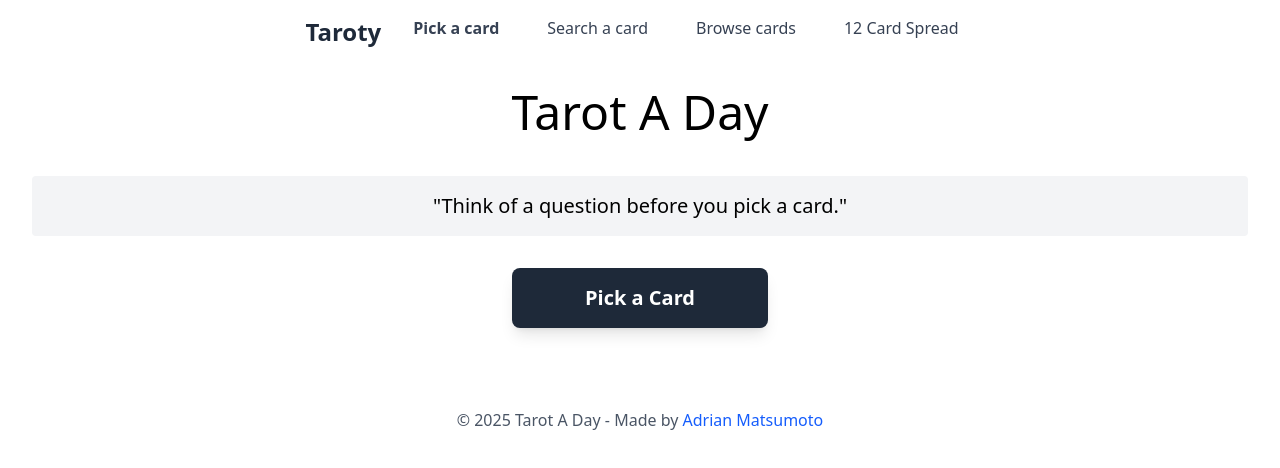
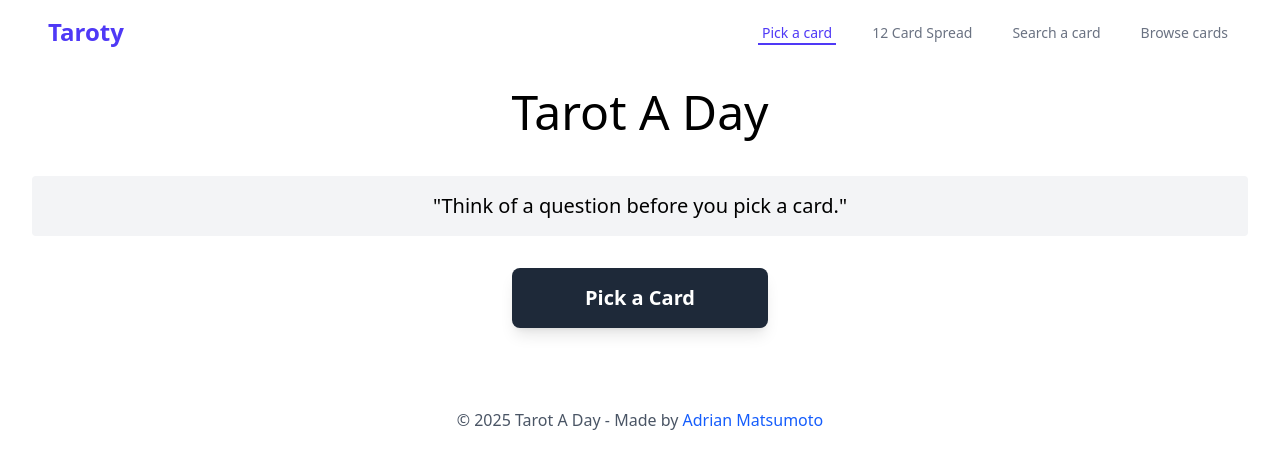
Before and after one commit to adrianlimws/taroty2, a Vue app: page / in a window 1280 px wide. Shown: the top 468 px of the page. Built offline with nearby package versions, Linux system fonts and the light colour scheme.

Commit message:
able to display 12 cards

```diff
--- a/src/App.vue
+++ b/src/App.vue
@@ -1,6 +1,6 @@
 <template>
   <div class="min-h-screen bg-white">
-    <div class="container mx-auto px-4">
+    <div class="px-4">
       <NavBar />
       <h1 class="text-5xl text-center my-6 font-crimson">Tarot A Day</h1>
       <router-view v-slot="{ Component }">
--- a/src/components/Navbar.vue
+++ b/src/components/Navbar.vue
@@ -1,22 +1,69 @@
 <template>
-  <nav class="py-4">
-    <ul class="flex justify-center space-x-4">
-      <li class="text-2xl font-bold text-gray-800">Taroty</li>
-      <li v-for="item in navItems" :key="item.path">
-        <router-link :to="item.path" class="px-4 py-2 text-gray-700 hover:text-gray-900"
-          :class="{ 'font-bold': $route.path === item.path }">
+  <header class="bg-white">
+    <nav class="max-w-7xl mx-auto px-4 sm:px-6 lg:px-8">
+      <div class="flex justify-between h-16 items-center">
+        <!-- Logo/Brand -->
+        <div class="flex-shrink-0 flex items-center">
+          <router-link to="/" class="text-2xl font-bold text-indigo-600">
+            Taroty
+          </router-link>
+        </div>
+
+        <!-- Desktop Navigation -->
+        <div class="hidden sm:flex sm:space-x-8">
+          <router-link v-for="item in navItems" :key="item.path" :to="item.path"
+            class="inline-flex items-center px-1 pt-1 text-sm font-medium transition-colors duration-200" :class="[
+              $route.path === item.path
+                ? 'text-indigo-600 border-b-2 border-indigo-600'
+                : 'text-gray-500 hover:text-gray-900 border-b-2 border-transparent hover:border-gray-300'
+            ]">
+            {{ item.name }}
+          </router-link>
+        </div>
+
+        <!-- Mobile menu button -->
+        <div class="flex items-center sm:hidden">
+          <button @click="isOpen = !isOpen"
+            class="inline-flex items-center justify-center p-2 rounded-md text-gray-400 hover:text-gray-500 hover:bg-gray-100 focus:outline-none focus:ring-2 focus:ring-inset focus:ring-indigo-500">
+            <span class="sr-only">Open main menu</span>
+            <!-- Menu icon -->
+            <svg v-if="!isOpen" class="h-6 w-6" fill="none" viewBox="0 0 24 24" stroke="currentColor">
+              <path stroke-linecap="round" stroke-linejoin="round" stroke-width="2" d="M4 6h16M4 12h16M4 18h16" />
+            </svg>
+            <!-- Close icon -->
+            <svg v-else class="h-6 w-6" fill="none" viewBox="0 0 24 24" stroke="currentColor">
+              <path stroke-linecap="round" stroke-linejoin="round" stroke-width="2" d="M6 18L18 6M6 6l12 12" />
+            </svg>
+          </button>
+        </div>
+      </div>
+    </nav>
+
+    <!-- Mobile menu -->
+    <div v-show="isOpen" class="sm:hidden bg-white border-b border-gray-200">
+      <div class="pt-2 pb-3 space-y-1">
+        <router-link v-for="item in navItems" :key="item.path" :to="item.path"
+          class="block pl-3 pr-4 py-2 text-base font-medium transition-colors duration-200" :class="[
+            $route.path === item.path
+              ? 'text-indigo-600 bg-indigo-50 border-l-4 border-indigo-600'
+              : 'text-gray-500 hover:text-gray-900 hover:bg-gray-50 border-l-4 border-transparent'
+          ]" @click="isOpen = false">
           {{ item.name }}
         </router-link>
-      </li>
-    </ul>
-  </nav>
+      </div>
+    </div>
+  </header>
 </template>
 
 <script setup>
+import { ref } from 'vue'
+
+const isOpen = ref(false)
+
 const navItems = [
   { name: 'Pick a card', path: '/' },
+  { name: '12 Card Spread', path: '/spread' },
   { name: 'Search a card', path: '/search' },
   { name: 'Browse cards', path: '/browse' },
-  { name: '12 Card Spread', path: '/spread' },
 ]
 </script>
--- a/src/views/Home.vue
+++ b/src/views/Home.vue
@@ -41,7 +41,6 @@ const store = useCardsStore()
 const seen = ref(false)
 const selectedCard = ref(null)
 
-// Get cards list from store using computed to maintain reactivity
 const cards = computed(() => store.getCardList)
 
 const handleImageError = (e) => {
@@ -53,11 +52,8 @@ const handleImageError = (e) => {
   }
 }
 
-// Function to get correct image URL
 const getImageUrl = (imagePath) => {
   if (!imagePath) return ''
-
-  // Simply prepend a forward slash to ensure path starts from public directory
   return `/${imagePath}`
 }
 
--- a/src/views/Spread.vue
+++ b/src/views/Spread.vue
@@ -1,16 +1,47 @@
 <template>
-  <div>
-    <h1>Home</h1>
+  <div class="container text-center p-4">
+    <!-- Question prompt -->
+    <p class="text-xl bg-gray-100 p-4 rounded mb-8">"Discover your complete reading with the Celtic Cross spread"</p>
+
+    <!-- Draw button -->
+    <button @click="getSpread"
+      class="bg-gray-800 hover:bg-gray-700 text-white font-bold py-4 px-8 rounded-lg shadow-lg text-xl w-64 mx-auto block mb-8">
+      Draw Your Cards
+    </button>
+
+    <!-- Cards display -->
+    <transition name="fade">
+      <div v-if="spreadCards.length" class="mt-8">
+        <hr class="mb-8">
+        <div class="grid grid-cols-1 md:grid-cols-3 lg:grid-cols-4 gap-6">
+          <div v-for="(card, index) in spreadCards" :key="index"
+            class="card transform transition duration-300 hover:-translate-y-2">
+            <div class="bg-white rounded-lg shadow-lg overflow-hidden">
+              <img :src="card.image" :alt="card.name" class="w-full h-auto" @error="handleImageError">
+              <div class="p-4">
+                <h5 class="text-xl font-bold mb-2">{{ card.name }}</h5>
+                <h6 class="text-gray-600 mb-2">Position: {{ positions[index] }}</h6>
+                <p class="text-gray-700 mb-3">{{ card.uprightKeywords }}</p>
+                <span class="inline-block bg-gray-200 rounded-full px-3 py-1 text-sm font-semibold text-gray-700">
+                  {{ card.suite }}
+                </span>
+              </div>
+            </div>
+          </div>
+        </div>
+      </div>
+    </transition>
   </div>
 </template>
 
 <script setup>
+import { ref, onMounted } from 'vue'
+import { useCardsStore } from '../stores/cards'
 
-new Vue({
-  el: '#app',
-  data: {
-    spreadCards: [],
-    positions: [
+const store = useCardsStore()
+const spreadCards = ref([])
+
+const positions = [
   'Present Situation',
   'Challenge',
   'Past Foundation',
@@ -23,22 +54,37 @@ new Vue({
   'Final Outcome',
   'Spiritual Guidance',
   'Overall Theme'
-    ],
-    cards: [] // This will be populated from main.js
-  },
-  methods: {
-    getSpread() {
+]
+
+const handleImageError = (e) => {
+  console.error('Image failed to load:', e)
+}
+
+const getSpread = () => {
   // Reset current spread
-      this.spreadCards = [];
+  spreadCards.value = []
+
+  // Get all cards from store
+  const cards = store.getCardList
 
   // Get 12 unique random cards
-      const shuffled = [...this.cards].sort(() => 0.5 - Math.random());
-      this.spreadCards = shuffled.slice(0, 12);
+  const shuffled = [...cards].sort(() => 0.5 - Math.random())
+  spreadCards.value = shuffled.slice(0, 12)
 }
-  },
-  mounted() {
-    // Get cards data from main.js
-    this.cards = window.cards;
+</script>
+
+<style scoped>
+.fade-enter-active,
+.fade-leave-active {
+  transition: opacity 0.5s ease;
 }
-});
-</script>
+
+.fade-enter-from,
+.fade-leave-to {
+  opacity: 0;
+}
+
+.card {
+  perspective: 1000px;
+}
+</style>
```
Lines whose indentation alone changed are shown as unchanged.
